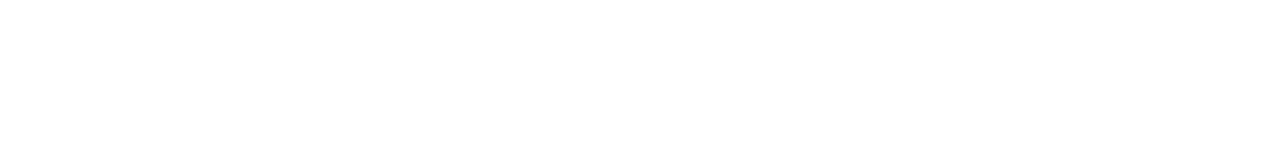
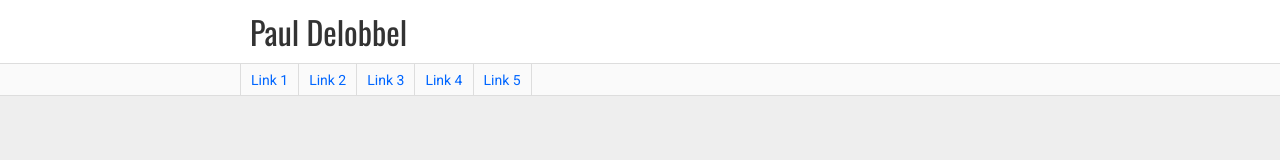
Before and after one commit to Kamipown/kamipown.github.io, a plain HTML site: page index.html in a window 1280 px wide. Drawn offline with nearby package versions, Linux system fonts and the light colour scheme.

Commit message:
Add header and nav

```diff
--- a/index.html
+++ b/index.html
@@ -1,14 +1,22 @@
 <!DOCTYPE html>
-<html>
+<html lang="fr">
 	<head>
 		<meta charset="utf-8"/>
+		<meta description="">
 		<title>Paul Delobbel</title>
 		<link rel="stylesheet" type="text/css" href="styles/style.css"/>
 		<link rel="icon" type="image/png" href="img/tmp.png"/>
 	</head>
-	<body>
+	<body ng-app="app">
+		<header id="main_header" ng-include="'templates/header.html'"></header>
+		<nav id="main_nav" ng-include="'templates/nav.html'"></nav>
+
+		<!-- <div id="main_div" ng-view></div> -->
+
+		<!-- <footer id="main_footer" ng-include="templates/footer.html"></footer> -->
+
 		<script type="text/javascript" src="scripts/angular.js"></script>
 		<script type="text/javascript" src="scripts/angular_routes.js"></script>
-		<script type="text/javascript" src="scripts/index.js"></script>
+		<script type="text/javascript" src="scripts/app.js"></script>
 	</body>
 </html>
--- /dev/null
+++ b/scripts/app.js
@@ -0,0 +1 @@
+var app = angular.module("app", []);
--- a/scripts/index.js
+++ /dev/null
@@ -1 +0,0 @@
-console.log("Yo !");
--- a/styles/style.css
+++ b/styles/style.css
@@ -1,11 +1,18 @@
 /*@font-face { font-family: "Roboto"; src: url("../fnt/Roboto-Regular.ttf");}*/
 @import url("https://fonts.googleapis.com/css?family=Roboto:400");
+@import url("https://fonts.googleapis.com/css?family=Oswald:400");
 
-html { }
-body { margin: 0px; font-size: 0px;}
-body, input { font-family: "Roboto";}
-h1, h2, h3, h4, h5, h6 { margin: 0px; font-weight: normal;}
+* { box-sizing: border-box;}
+html { height: 100%;}
+body { height: 100%; margin: 0px; background-color: #eee; font-family: "Roboto"; font-size: 0px; color: #333;}
+input { padding: 0; font-family: "Roboto";}
+h1 { margin: 0px; font-family: "Oswald"; font-weight: 400;}
 p { margin: 0px;}
-ul { padding: 0px;}
 
-h1 { font-size: 32px;}
+#main_header { width: 100%; height: 64px; border-bottom: 1px solid #ddd; background-color: #fff; overflow: hidden;}
+	#main_header > div { max-width: 800px; height: 64px; margin: auto;}
+		#main_header > div > h1 { line-height: 64px; padding-left: 10px; font-size: 32px;}
+
+#main_nav { width: 100%; height: 32px; border-bottom: 1px solid #ddd; background-color: #fafafa;}
+	#main_nav > div { max-width: 800px; height: 32px; border-left: 1px solid #ddd; margin: auto;}
+		#main_nav > div > a { display: inline-block; height: 32px; line-height: 32px; padding: 0px 10px; border-right: 1px solid #ddd; border-bottom: 1px solid #ddd; background-color: #fafafa; font-size: 14px; color: #06f; text-decoration: none;}
--- /dev/null
+++ b/templates/header.html
@@ -0,0 +1,3 @@
+<div>
+	<h1>Paul Delobbel</h1>
+</div>
--- /dev/null
+++ b/templates/nav.html
@@ -0,0 +1,7 @@
+<div>
+	<a href="#">Link 1</a>
+	<a href="#">Link 2</a>
+	<a href="#">Link 3</a>
+	<a href="#">Link 4</a>
+	<a href="#">Link 5</a>
+</div>
```
